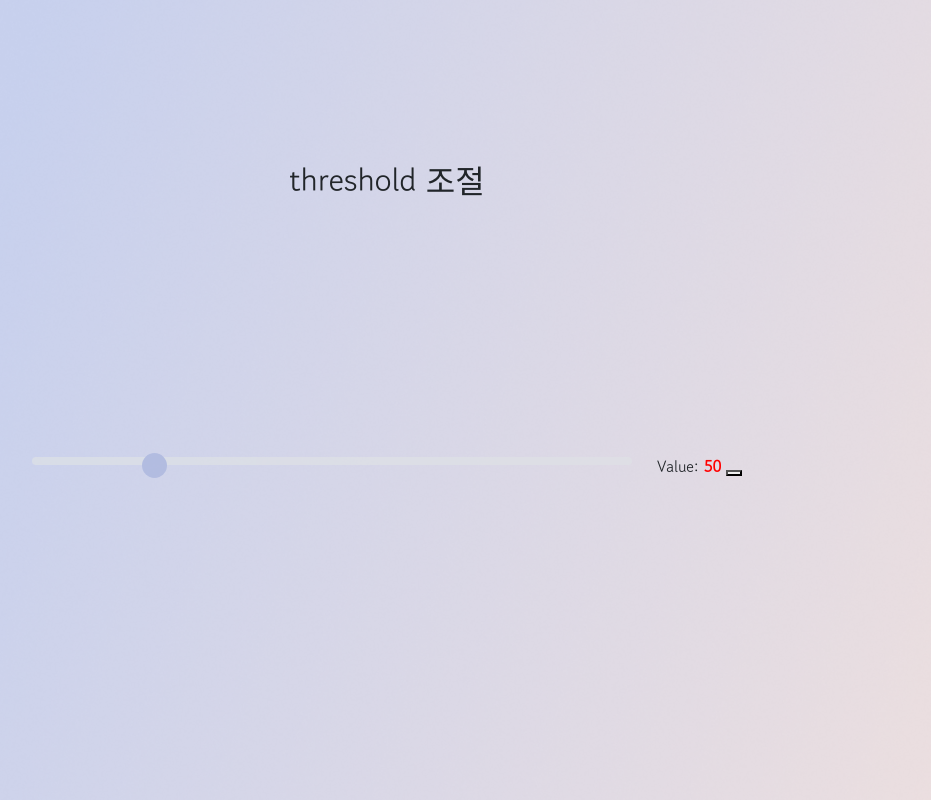
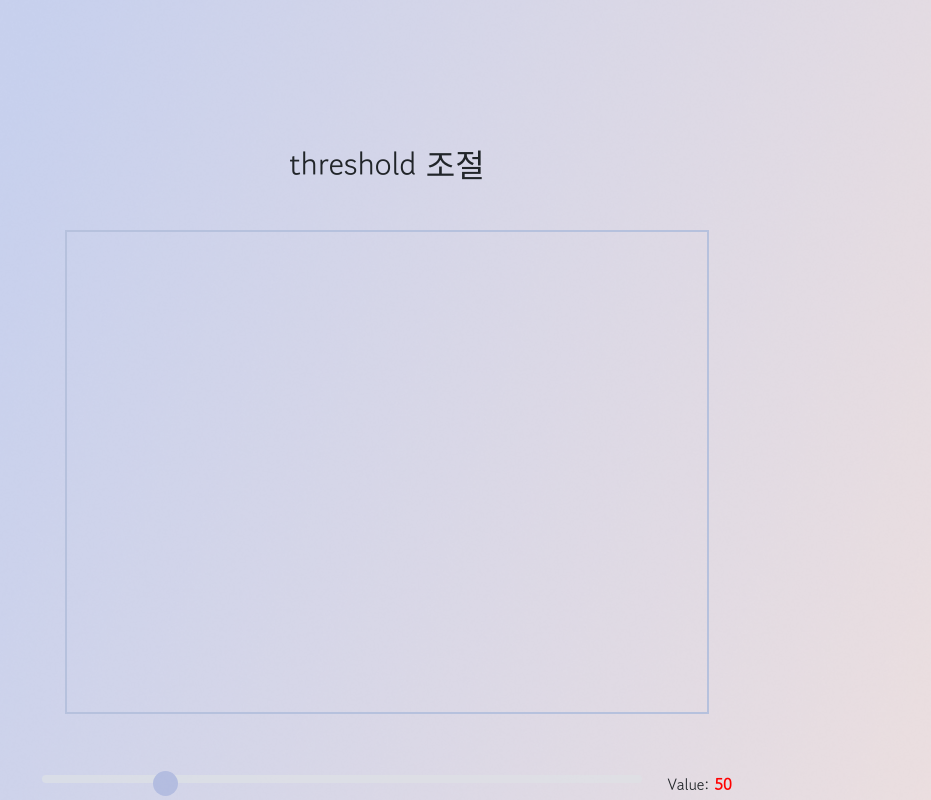
Before and after one commit to jin2313/Getjob_1, a Django app: page /interviews/thres/ in a window 1280 px wide. Shown: the whole page, without its empty margins (253-1184 px from the left). Run offline with Django 3.2, Linux system fonts and the light colour scheme; some libraries are stand-ins or nearby versions.

Commit message:
05/25 commit4

```diff
--- a/interviewapp/templates/interviewapp/threshold.html
+++ b/interviewapp/templates/interviewapp/threshold.html
@@ -7,6 +7,11 @@
 <style>
     body {
         text-align: center;
+    }
+    video {
+        width: 644px;
+        height: 484px;
+        border: 2px solid #b6c1dd;
     }
     .slider {
       -webkit-appearance: none;
@@ -36,7 +41,7 @@
     }
 </style>
 
-<div style="margin-top: 10rem;">
+<div style="margin-top: 9rem;">
     <h2>threshold 조절</h2>
 </div>
 <div class="video-container mt-5 mb-5">
@@ -47,7 +52,6 @@
     <input type="range" min="1" max="256" value="50" class="slider form-range" id="myRange">
     <span>&nbsp;&nbsp;&nbsp;&nbsp;Value:</span>
     <span id="thres-value" style="font-weight: bold; color: red;">50</span>
-    <button></button>
 </div>
 
 <script src="{% static 'js/set_thres.js' %}"></script>
```
